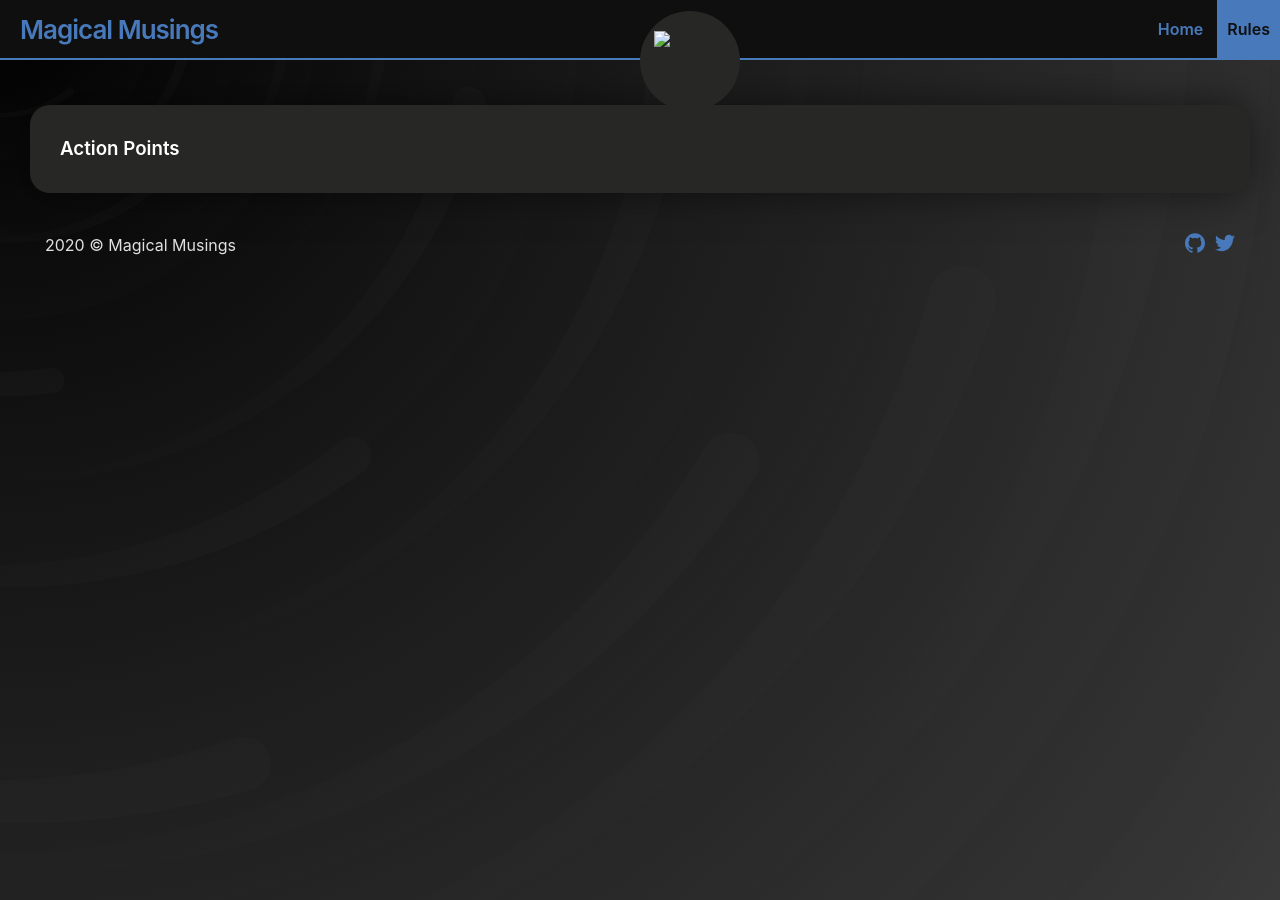
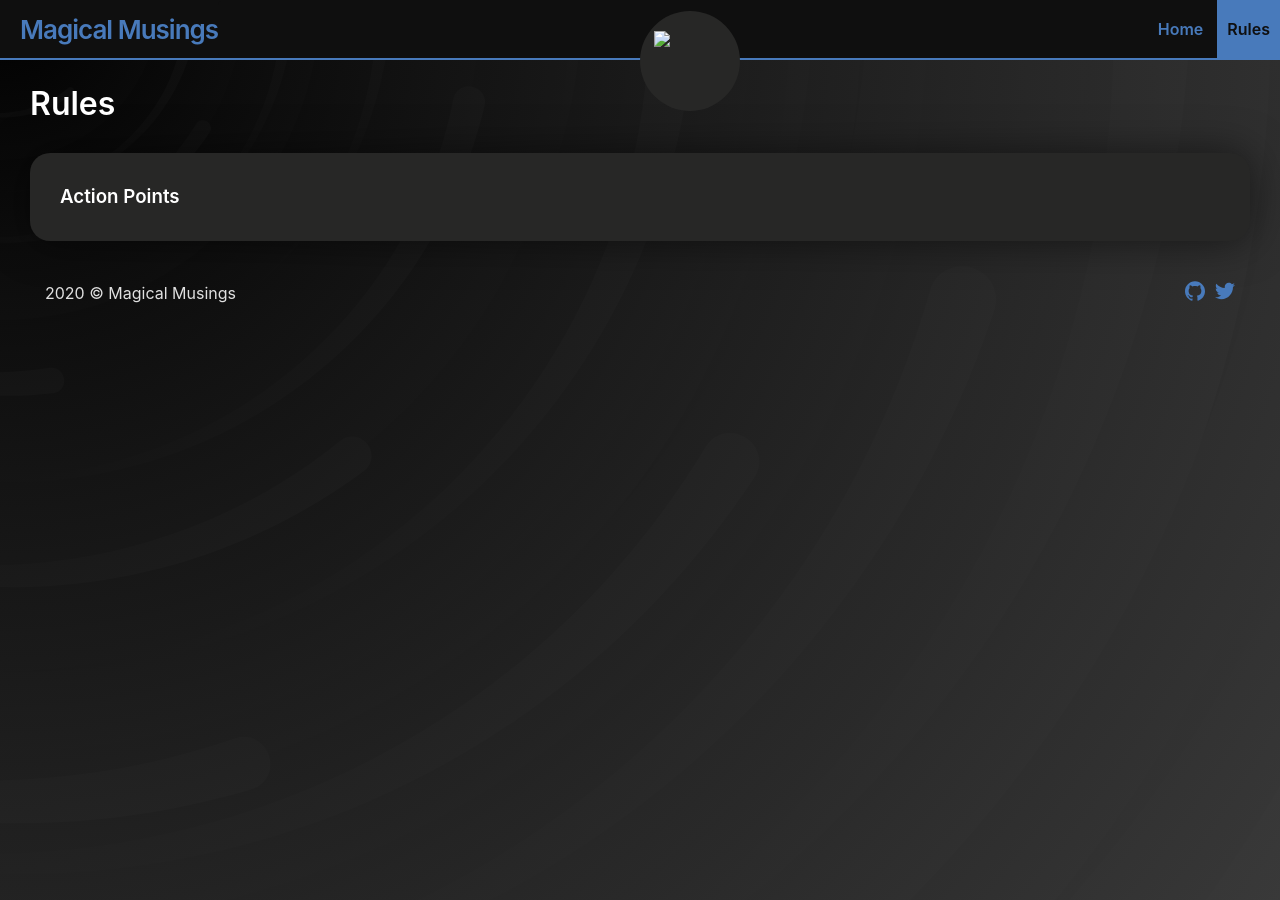
Before and after one commit to andersthemagi/magicalmusings.github.io, a Jekyll site: the page built from rules.md, in a window 1280 px wide. Built offline with Jekyll 4.4.1, drawn with Linux system fonts in a browser that asks for light colours.

Commit message:
Update rules.html

```diff
--- a/_layouts/rules.html
+++ b/_layouts/rules.html
@@ -8,6 +8,7 @@ layout: default
 
   {% assign posts = site.posts %}
 
+  <h1>Rules</h1>
 
   {%- if posts.size > 0 -%}
     {%- if page.list_title -%}
```
